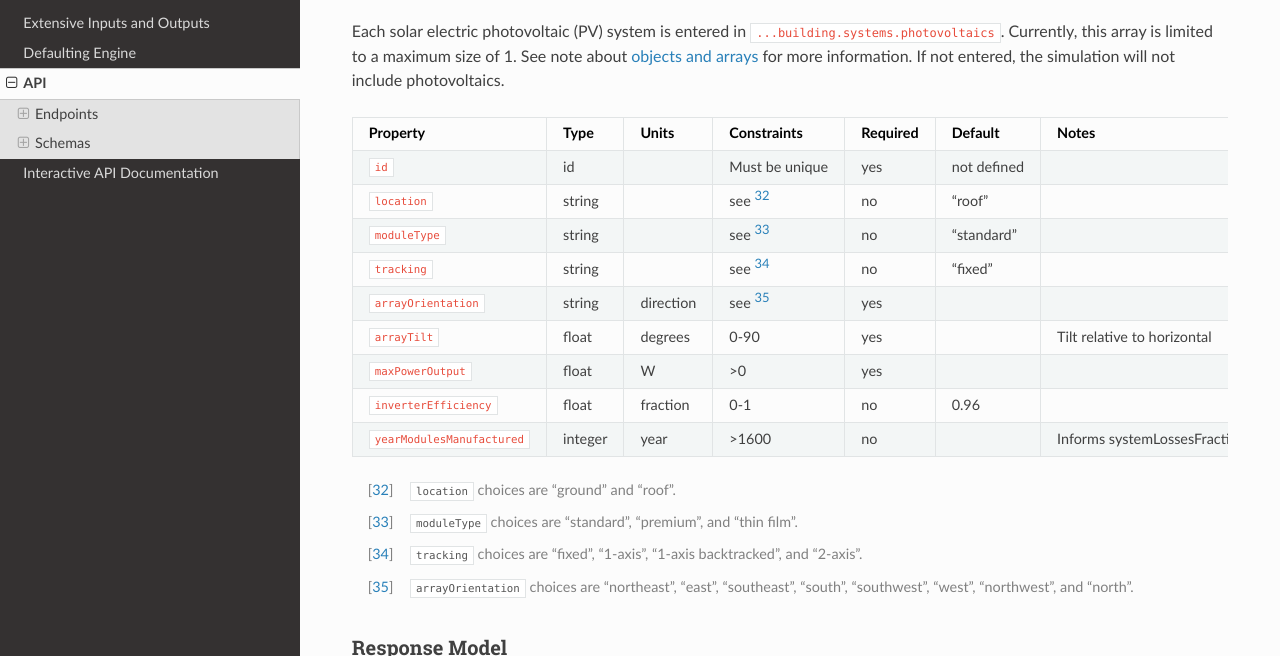
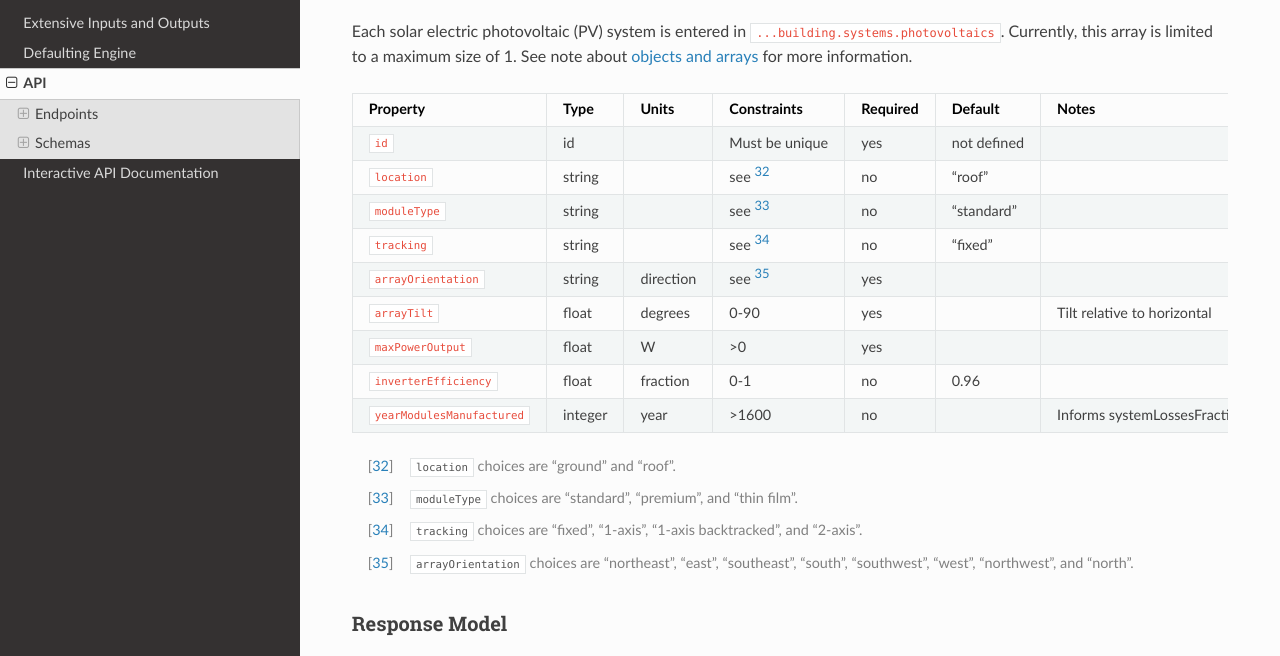
Before and after one commit to RadiantLabs/modeling-api-docs, a Sphinx documentation site: the page built from docs/source/api.rst, in a window 1280 px wide and 900 px high, scrolled down 13664 px, cut to the strip 211-867 px from the top of the window. Built offline with Sphinx 7.4.7 and the Read the Docs theme 2.0.0, drawn with Linux system fonts in a browser that asks for light colours.

Commit message:
Remove old language about undefined behavior

```diff
--- a/docs/source/api.rst
+++ b/docs/source/api.rst
@@ -612,7 +612,7 @@ Photovoltaics
    :language: javascript
 
 Each solar electric photovoltaic (PV) system is entered in ``...building.systems.photovoltaics``. Currently, this array is limited to a maximum size of 1.
-See note about `objects and arrays`_ for more information. If not entered, the simulation will not include photovoltaics.
+See note about `objects and arrays`_ for more information.
 
 =================================  =======  ==================  ==============  ========  ==================  ==============================================
 Property                           Type     Units               Constraints     Required  Default             Notes
```
